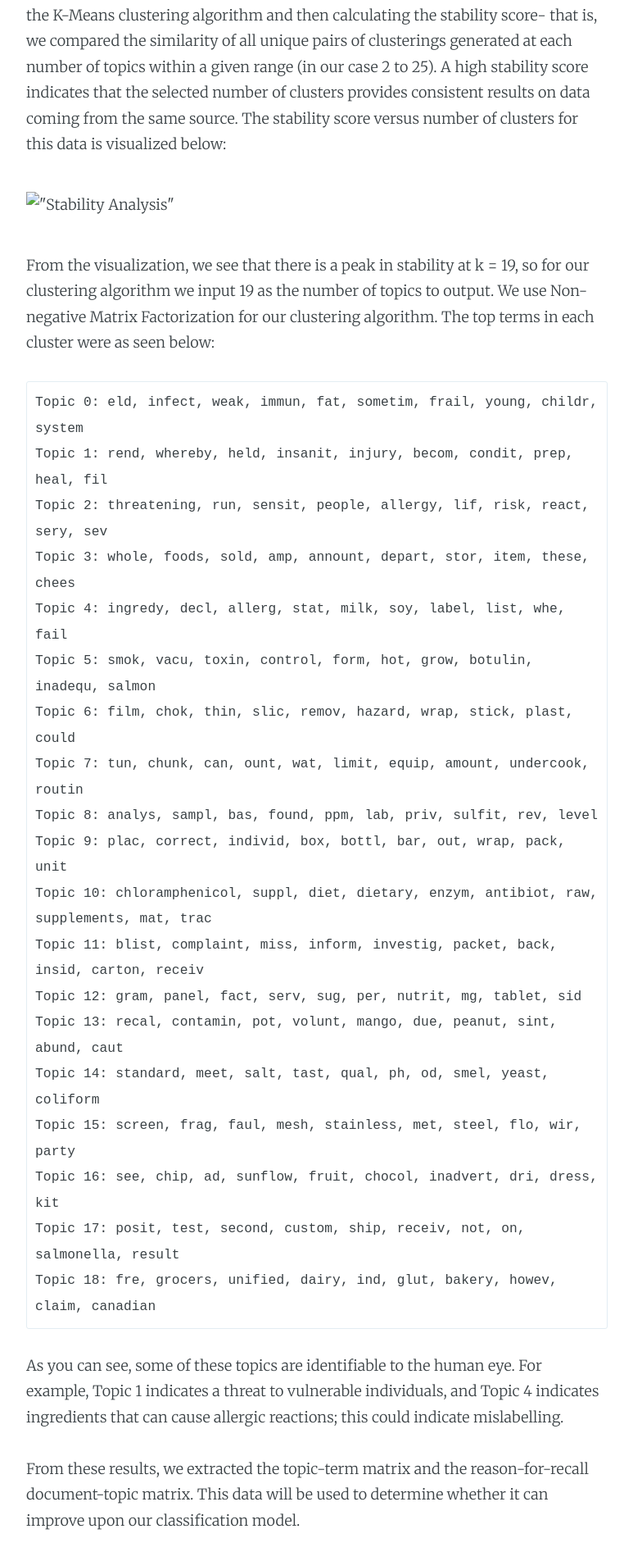
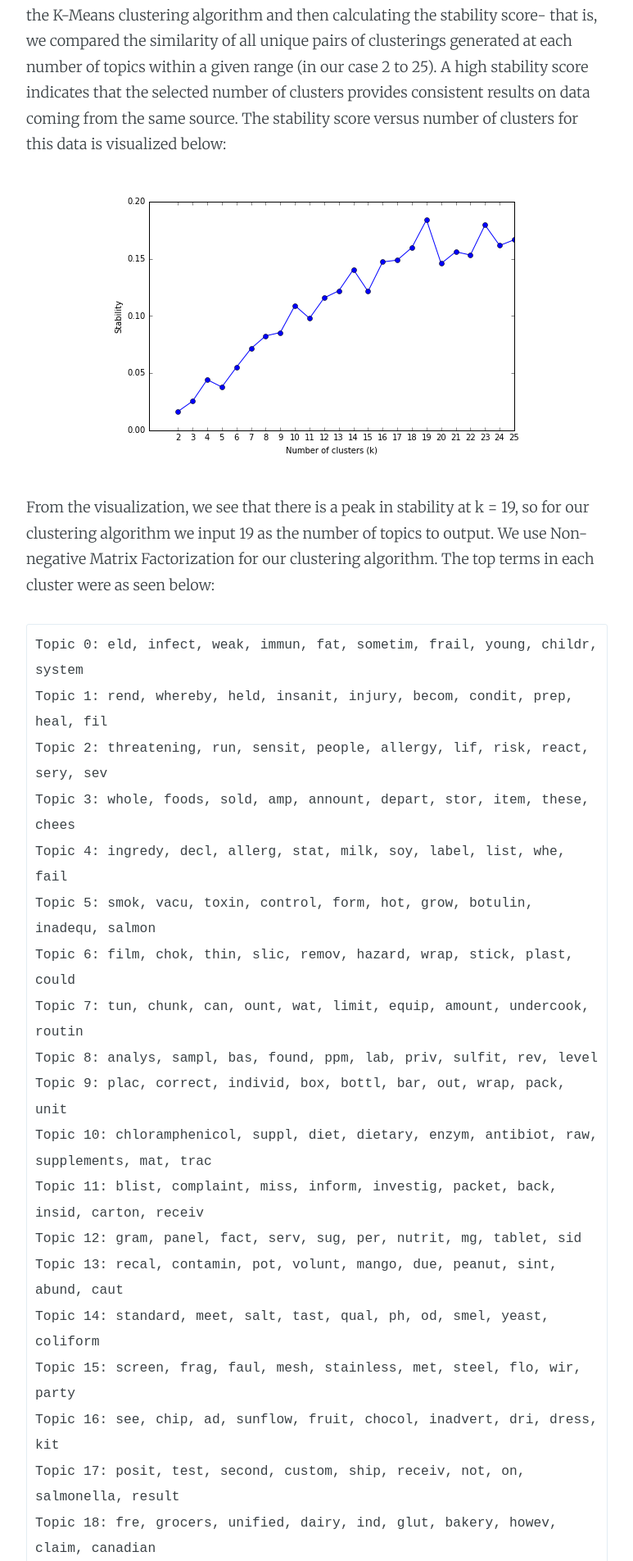
Before and after one commit to uwescience/DSSG2016, a Jekyll site: the page built from _posts/2016-08-04-Unsafe-Foods-Week-8.md, in a window 1280 px wide. Shown: the part 1716-3620 px from the top of the page at 82% size, without its empty margins (253-1026 px from the left). Built offline with Jekyll 4.4.1, drawn with Linux system fonts in a browser that asks for light colours.

Commit message:
fixed image url

```diff
--- a/_posts/2016-08-04-Unsafe-Foods-Week-8.md
+++ b/_posts/2016-08-04-Unsafe-Foods-Week-8.md
@@ -17,7 +17,7 @@ To handle this problem, we decided to try using Python's Wikipedia module by att
 
 This next step was answering the first question- how many topics should be generated from the topic model? For this, we performed a Stability Analysis using the K-Means clustering algorithm and then calculating the stability score- that is, we compared the similarity of all unique pairs of clusterings generated at each number of topics within a given range (in our case 2 to 25). A high stability score indicates that the selected number of clusters provides consistent results on data coming from the same source. The stability score versus number of clusters for this data is visualized below:
 
-!["Stability Analysis"](assets/images/best_k_topics.png)
+!["Stability Analysis"]({{ site.url }}/assets/images/best_k_topics.png)
 
 From the visualization, we see that there is a peak in stability at k = 19, so for our clustering algorithm we input 19 as the number of topics to output. We use Non-negative Matrix Factorization for our clustering algorithm. The top terms in each cluster were as seen below:
 
```
